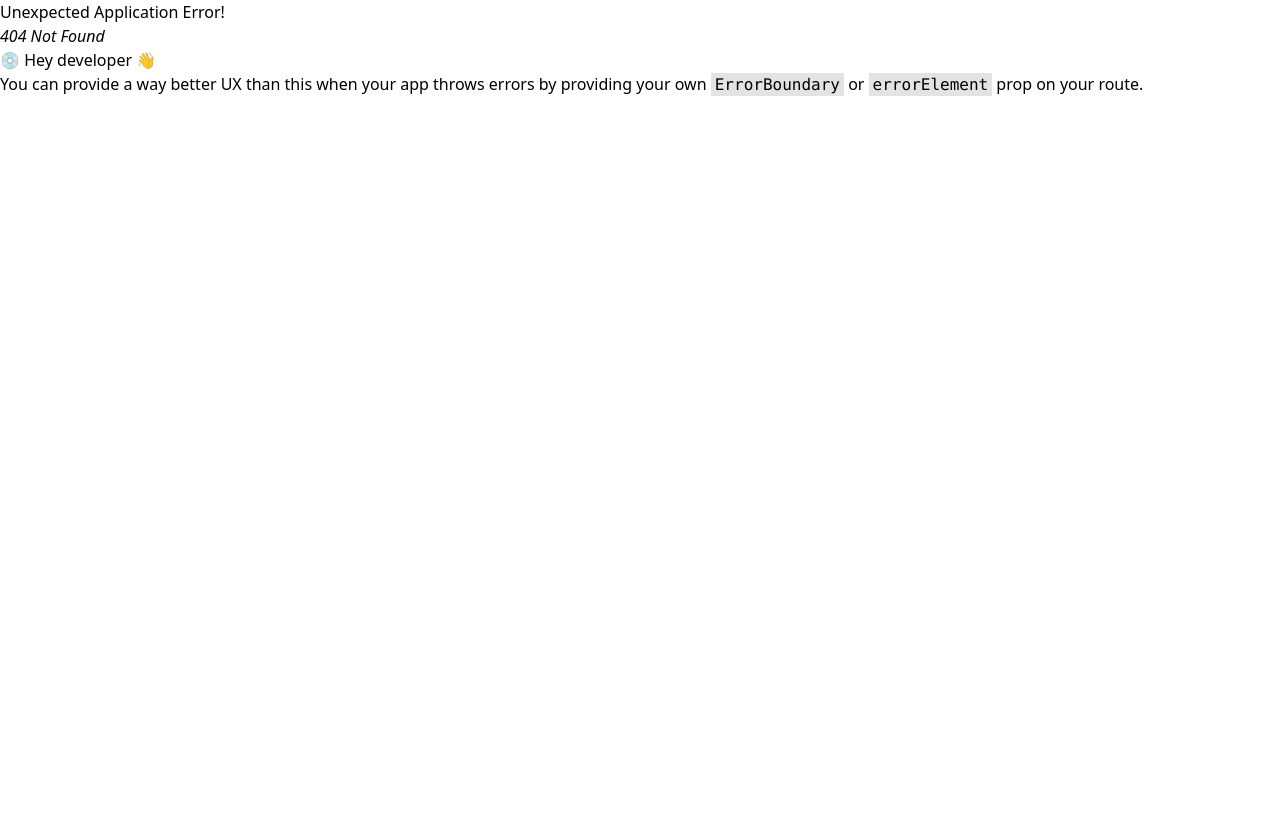
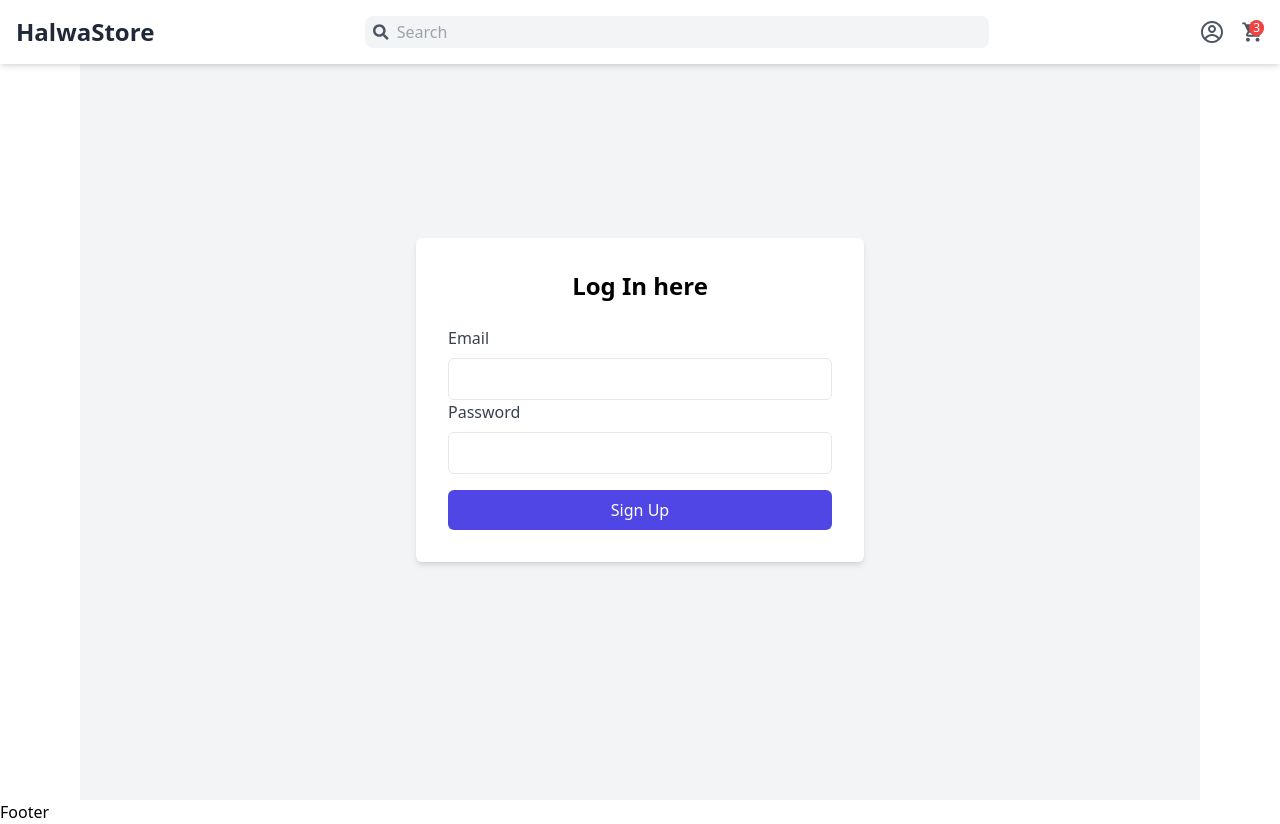
Before and after one commit to adarsh2255-buji/Halwa-ordering, a React (Vite) app in the folder frontend/: page /login in a window 1280 px wide. Before the commit this address had no page. Before the commit the page ends 800 px from the top, so only its background shows below. Built offline with nearby package versions, Linux system fonts and the light colour scheme.

Commit message:
login form added

```diff
--- a/frontend/src/components/Header.jsx
+++ b/frontend/src/components/Header.jsx
@@ -47,10 +47,11 @@ const Header = () => {
                 {/* <a href="/profile" className="block px-4 py-2 text-gray-600 hover:bg-gray-100">Profile</a>
                 <a href="/orders" className="block px-4 py-2 text-gray-600 hover:bg-gray-100">Orders</a>
                 <a href="/logout" className="block px-4 py-2 text-gray-600 hover:bg-gray-100">Logout</a> */}
-                <Link to='/signup' className="block px-4 py-2 text-gray-600 hover:bg-gray-100">Sign up</Link>
-                <Link to='/profile' className="block px-4 py-2 text-gray-600 hover:bg-gray-100">Profile</Link>
-                <Link to='/profile' className="block px-4 py-2 text-gray-600 hover:bg-gray-100">Profile</Link>
-                <Link to='/profile' className="block px-4 py-2 text-gray-600 hover:bg-gray-100">Profile</Link>
+                <Link to='/signup' className="block px-4 py-2 text-gray-600 hover:bg-gray-100">Sign Up</Link>
+                <Link to='/login' className="block px-4 py-2 text-gray-600 hover:bg-gray-100">Log In</Link>
+                <Link to='/logout' className="block px-4 py-2 text-gray-600 hover:bg-gray-100">Log Out</Link>
+                <Link to='/profile' className="block px-4 py-2 text-gray-600 hover:bg-gray-100">My Profile</Link>
+                <Link to='/orders' className="block px-4 py-2 text-gray-600 hover:bg-gray-100">Orders</Link>
 
               </div>
             )}
--- a/frontend/src/main.jsx
+++ b/frontend/src/main.jsx
@@ -6,6 +6,7 @@ import { createBrowserRouter, RouterProvider } from 'react-router-dom'
 import Root from './components/Root.jsx'
 import Home from './pages/Home.jsx'
 import Signup from './pages/Signup.jsx'
+import Login from './pages/Login.jsx'
 
 const router = createBrowserRouter([
   {
@@ -18,6 +19,9 @@ const router = createBrowserRouter([
       },{
         path: 'signup',
         element: <Signup />
+      },{
+        path: '/login',
+        element: <Login />
       }
     ]
   }
--- /dev/null
+++ b/frontend/src/pages/Login.jsx
@@ -0,0 +1,93 @@
+import React, { useState } from 'react'
+import { useNavigate } from 'react-router-dom'
+import api from '../api';
+
+const Login = () => {
+    const [formData, SetFormData] = useState({
+        email: '',
+        password: '',
+    });
+    const [error, setError] = useState('');
+    const [success, setSuccess] = useState("");
+
+    const navigate = useNavigate()
+
+    const handleChange = (e) => {
+        const { name , value} = e.target;
+        SetFormData({...formData, [name]: value });
+    }
+
+    const handleSubmit = async (e) => {
+        e.preventDefault();
+
+        setError('');
+        setSuccess('');
+
+        try {
+            const response = await api.post('/auth/login', formData);
+            setSuccess("Login successful");
+            SetFormData({
+                email: '',
+                password: '',
+            })
+            setError("");
+            navigate('/')
+        } catch (error) {
+            setError(error.response?.data?.message || "Login failed")
+            console.log(error.response?.data?.message)
+        }
+    };
+  return (
+    <>
+    {/* Signup Form */}
+    <div className="container">
+        <div className='flex justify-center items-center min-h-screen bg-gray-100'>
+            <div className='w-full max-w-md bg-white p-8 rounded-md shadow-md'>
+                <h2 className='text-2xl font-semibold text-center mb-6'>Log In here</h2>
+
+                {error && <p className='text-red-500 text-center mb-4'>{error}</p>}
+                {success && <p className='text-green-500 text-center mb-4'>{success}</p>}
+
+                <form onSubmit={handleSubmit} className='sapce-y-4'>
+                    {/* email */}
+                    <div>
+                        <label className='block text-gray-700'>Email</label>
+                        <input
+                        type="email"
+                        name='email'
+                        value={formData.email}
+                        onChange={handleChange}
+                        className='w-full px-4 py-2 mt-2 border rounded-md focus:outline-none focus:ring-2 focus:ring-indigo-500'
+                        required
+                        />
+                    </div>
+
+                    {/* password */}
+                    <div>
+                        <label className='block text-gray-700'>Password</label>
+                        <input
+                        type="password"
+                        name='password'
+                        value={formData.password}
+                        onChange={handleChange}
+                        className='w-full px-4 py-2 mt-2 border rounded-md focus:outline-none focus:ring-2 focus:ring-indigo-500'
+                        autoComplete='true'
+                        required
+                        />
+                    </div>
+
+                    {/* submit button */}
+                    <button type='submit'
+                    className='w-full  bg-indigo-600 text-white py-2 mt-4 rounded-md hover:bg-indigo-700 transition duration-200'>
+                        Sign Up
+                    </button>
+
+                </form>
+            </div>
+        </div>
+    </div>
+    </>
+  )
+}
+
+export default Login;
```
